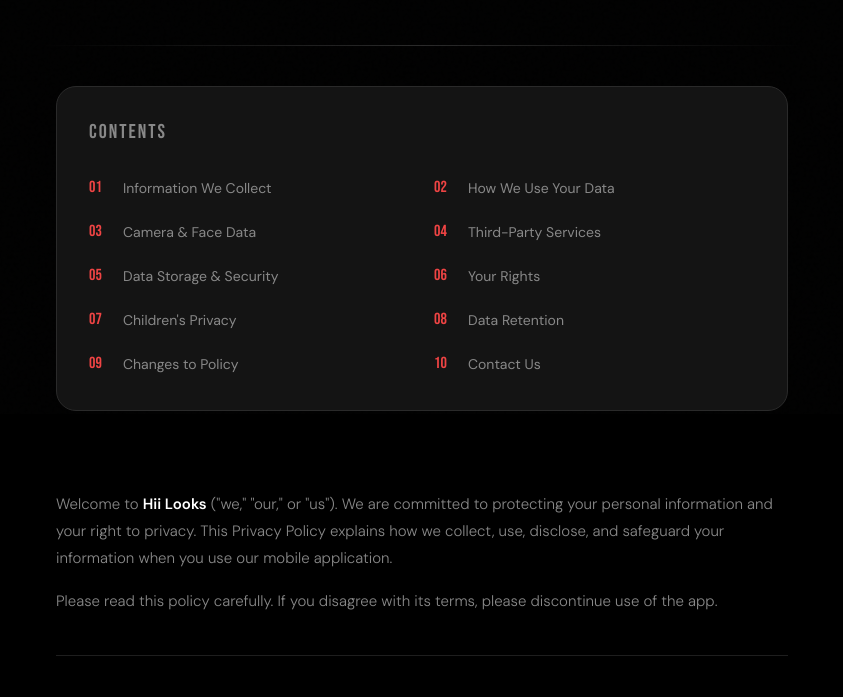
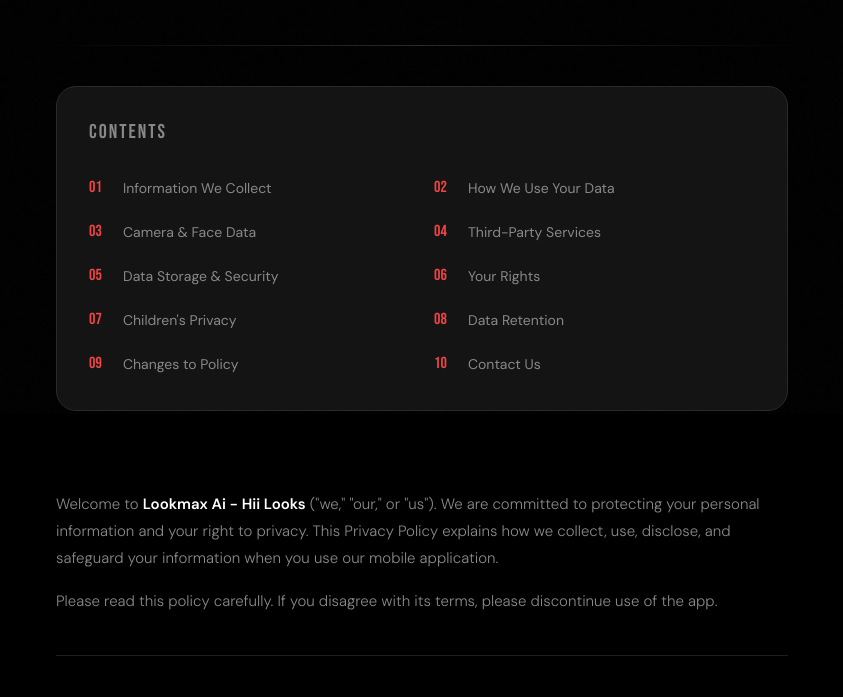
Before and after one commit to manishrajoriya/kooksprivecy, a plain HTML site: page index.html in a window 1280 px wide. Shown: the part 386-1083 px from the top of the page, without its empty margins (218-1061 px from the left). Drawn offline with Linux system fonts and the light colour scheme.

Commit message:
Update index.html

```diff
--- a/index.html
+++ b/index.html
@@ -3,7 +3,7 @@
 <head>
   <meta charset="UTF-8" />
   <meta name="viewport" content="width=device-width, initial-scale=1.0"/>
-  <title>Hii Looks — Privacy Policy</title>
+  <title>Lokkmax Ai - Hii Looks — Privacy Policy</title>
   <link href="https://fonts.googleapis.com/css2?family=Bebas+Neue&family=DM+Sans:wght@300;400;500;600&display=swap" rel="stylesheet"/>
   <style>
     :root {
@@ -530,7 +530,7 @@
 
     <!-- INTRO -->
     <div class="section visible" style="border-bottom: 1px solid var(--border); padding-bottom: 40px;">
-      <p>Welcome to <strong>Hii Looks</strong> ("we," "our," or "us"). We are committed to protecting your personal information and your right to privacy. This Privacy Policy explains how we collect, use, disclose, and safeguard your information when you use our mobile application.</p>
+      <p>Welcome to <strong>Lookmax Ai - Hii Looks</strong> ("we," "our," or "us"). We are committed to protecting your personal information and your right to privacy. This Privacy Policy explains how we collect, use, disclose, and safeguard your information when you use our mobile application.</p>
       <p>Please read this policy carefully. If you disagree with its terms, please discontinue use of the app.</p>
     </div>
 
```
